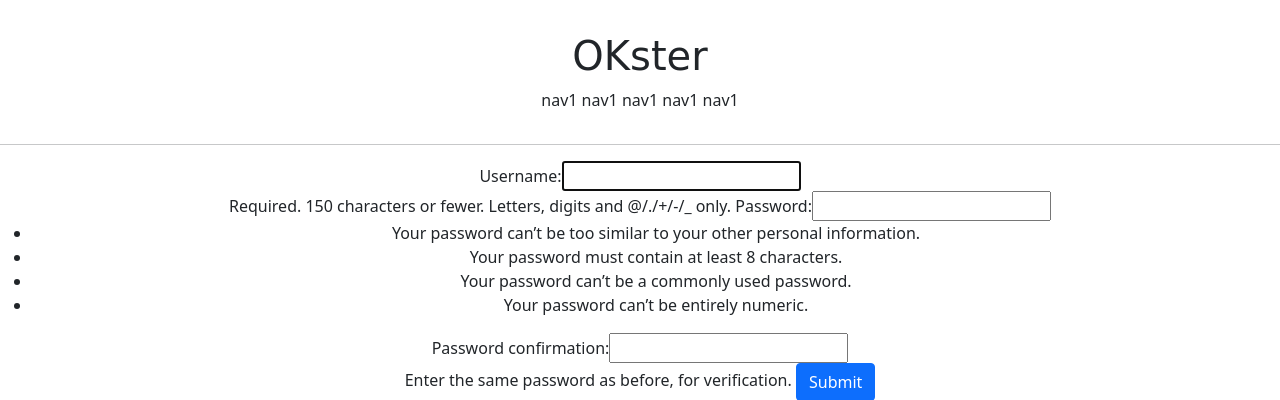
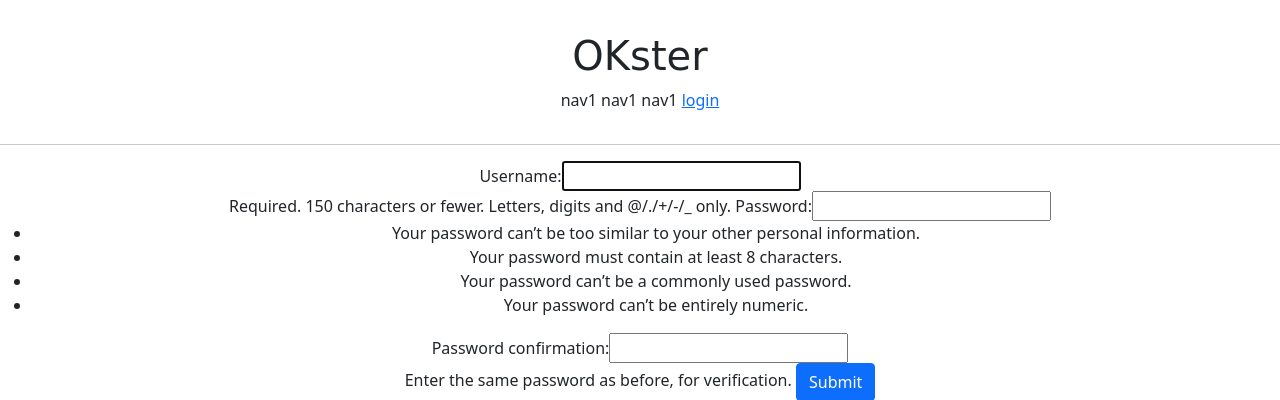
Before and after one commit to OK-Bi/OKster, a Django app: page /account/create/ in a window 1280 px wide. Shown: the top 400 px of the page. Run offline with Django 3.2, Linux system fonts and the light colour scheme.

Commit message:
django c.22: login/logout

```diff
--- a/OKster/settings.py
+++ b/OKster/settings.py
@@ -11,6 +11,7 @@ https://docs.djangoproject.com/en/3.2/ref/settings/
 """
 
 from pathlib import Path
+from django.urls import reverse_lazy
 
 import os, environ
 env = environ.Env(
@@ -137,6 +138,10 @@ STATICFILES_DIRS =[
     BASE_DIR / "static",
 ]
 
+LOGIN_REDIRECT_URL = reverse_lazy('accountapp:hello_world')
+LOGOUT_REDIRECT_URL = reverse_lazy('accountapp:login')
+
+
 # Default primary key field type
 # https://docs.djangoproject.com/en/3.2/ref/settings/#default-auto-field
 
--- a/accountapp/urls.py
+++ b/accountapp/urls.py
@@ -1,3 +1,4 @@
+from django.contrib.auth.views import LoginView, LogoutView
 from django.urls import path
 from accountapp.views import hello_world, AccountCreateView
 
@@ -6,5 +7,8 @@ app_name = "accountapp"
 urlpatterns = [
     path('hello_world/', hello_world, name='hello_world'),
 
+    path('login/', LoginView.as_view(template_name='accountapp/login.html'), name='login'),
+    path('logout/', LogoutView.as_view(), name='logout'),
+
     path('create/', AccountCreateView.as_view(), name='create'),
 ]
--- a/templates/header.html
+++ b/templates/header.html
@@ -6,7 +6,14 @@
             <span>nav1</span>
             <span>nav1</span>
             <span>nav1</span>
-            <span>nav1</span>
-            <span>nav1</span>
+            {% if not user.is_authenticated %}
+            <a href="{% url 'accountapp:login' %}?next={{request.path}}">
+                <span>login</span>
+            </a>
+            {% else %}
+            <a href="{% url 'accountapp:logout' %}?next={{request.path}}">
+                <span>logout</span>
+            </a>
+            {% endif %}
         </div>
     </div>
```
Also changed, not shown: accountapp/templates/accountapp/login.html (added, +19 -0 lines).
